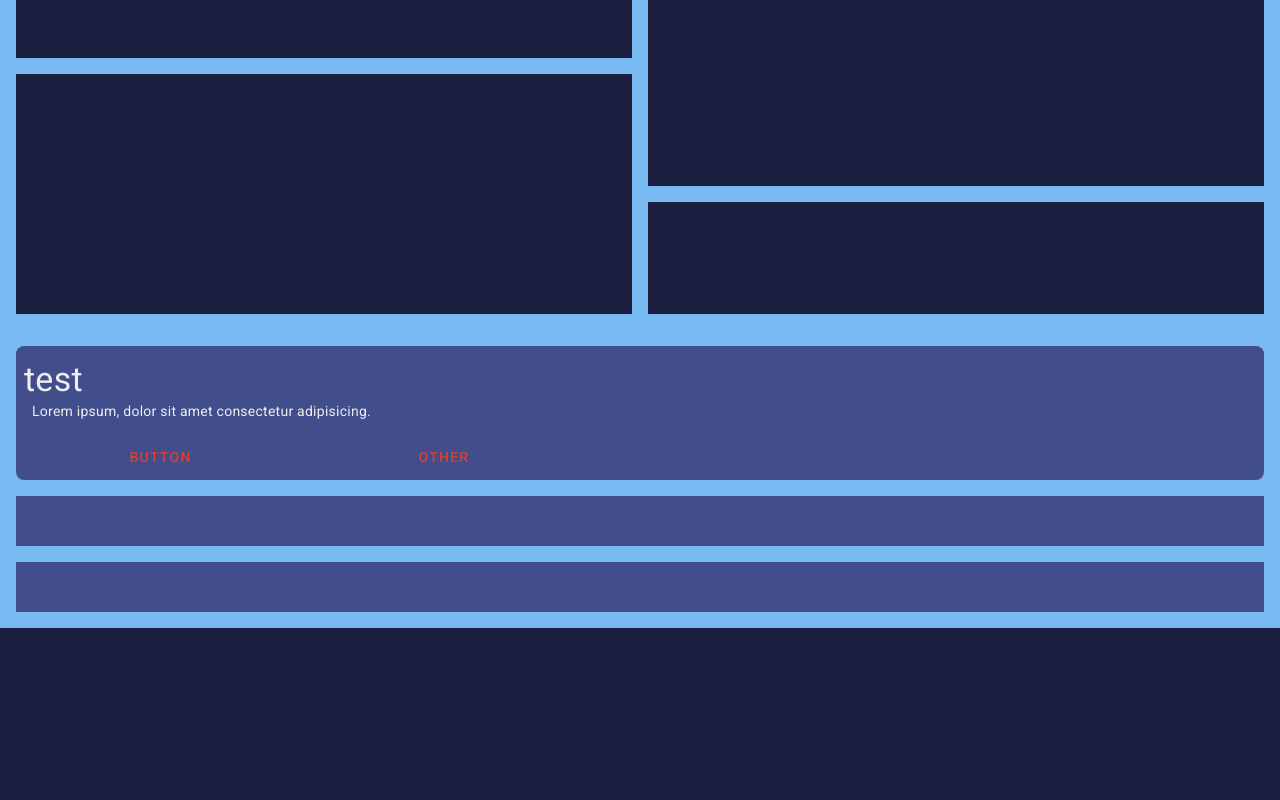
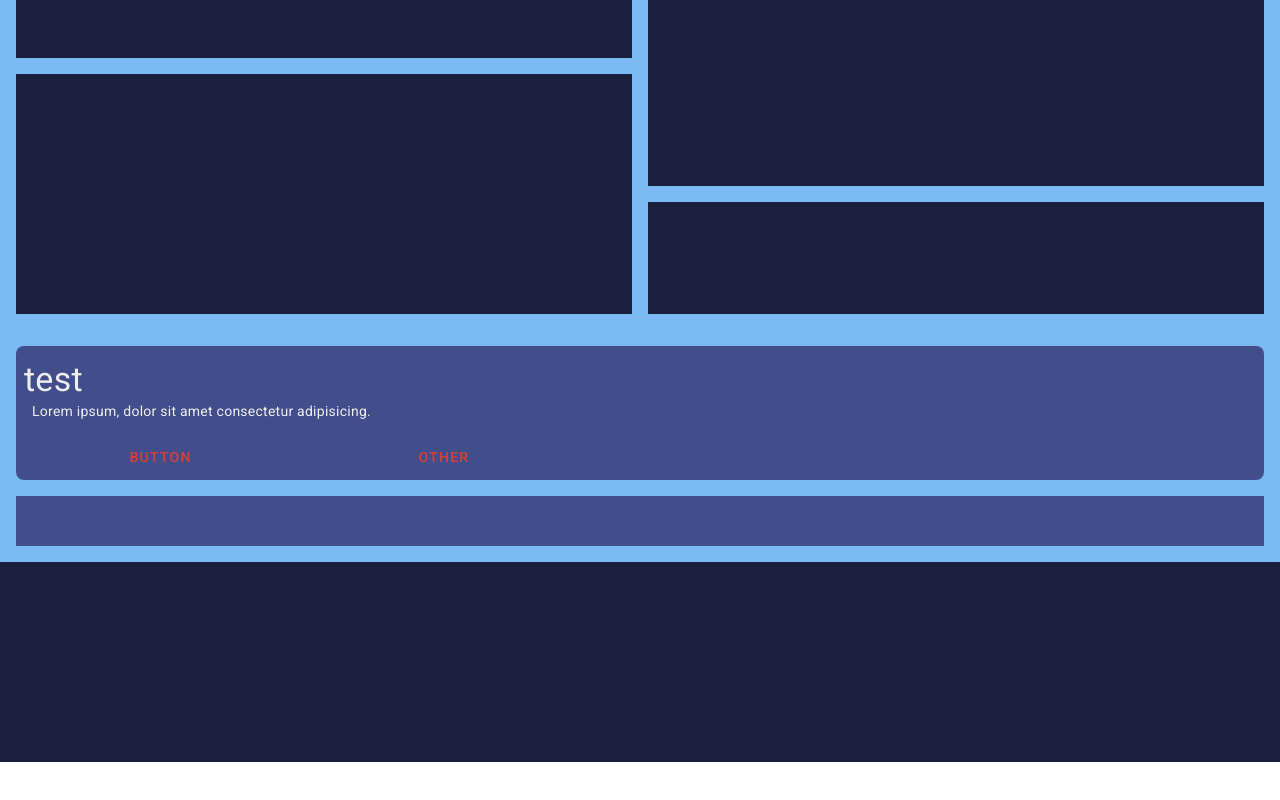
Before and after one commit to BenLirio/healthy-smile-mobile-wire, a React (Create React App) app: page / in a window 1280 px wide. Shown: the part 1082-1882 px from the top of the page. After the commit the page ends 1844 px from the top, so only its background shows below. Built offline with nearby package versions, Linux system fonts and the light colour scheme.

Commit message:
Delete extra card

```diff
--- a/src/containers/Body/Body.js
+++ b/src/containers/Body/Body.js
@@ -30,7 +30,6 @@ export default function Body() {
         </Section>
         <Cta></Cta>
         <Card />
-        <Card />
       </Post>
     </div>
   )
```
